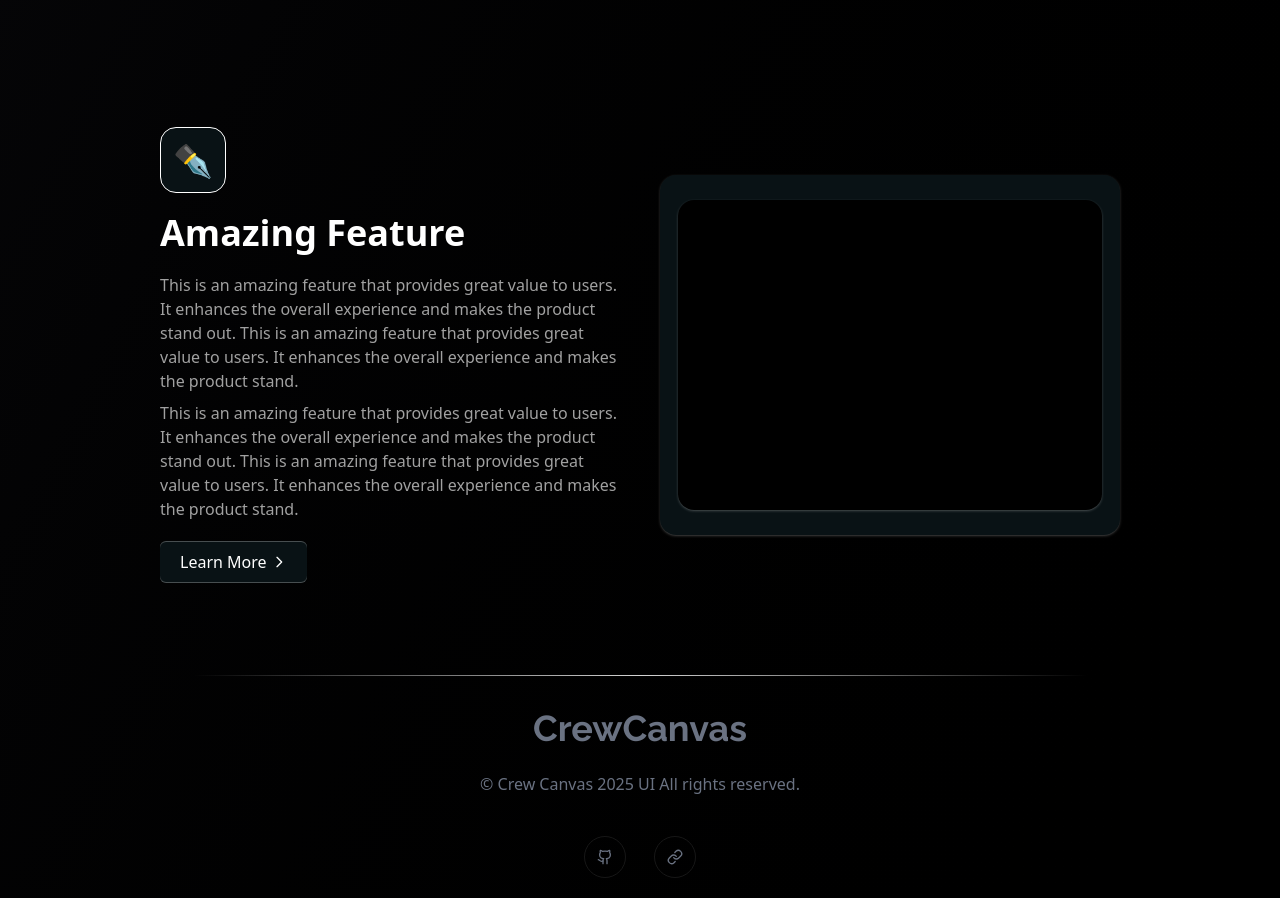
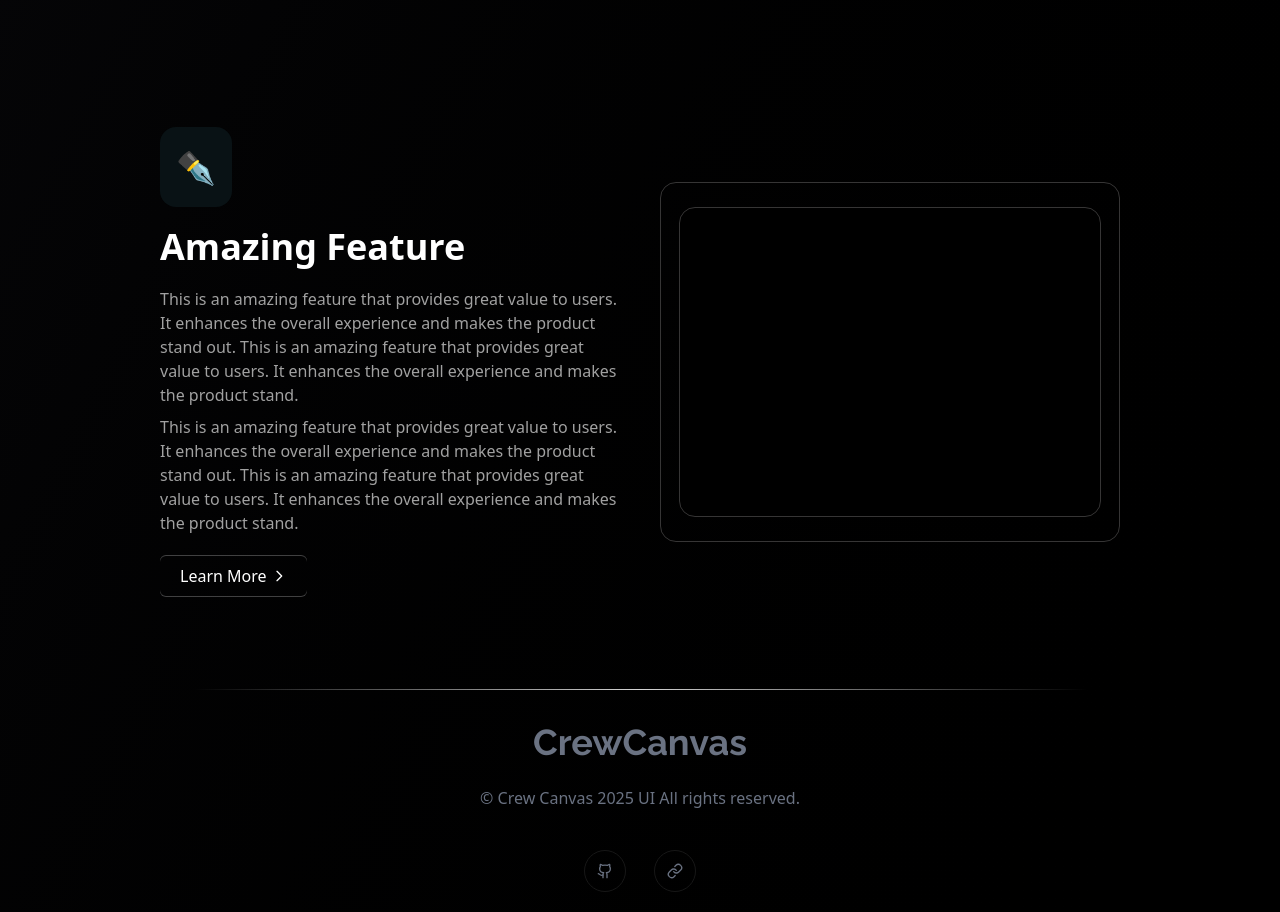
Before and after one commit to VedangKanade20/CrewCanvas-client, a React (Vite) app: page / in a window 1280 px wide. Shown: the part 1620-2532 px from the top of the page. Built offline with nearby package versions, Linux system fonts and the light colour scheme; a web font is replaced by a local one.

Commit message:
refactor: update FeatureTabCard and FeatureTabData components to accept color prop and improve styling

```diff
--- a/src/components/landing/Features/FeatureTabCard.tsx
+++ b/src/components/landing/Features/FeatureTabCard.tsx
@@ -1,9 +1,15 @@
-
-const FeatureTabCard = () => {
+interface props{
+  color:string
+}
+const FeatureTabCard = (props:props) => {
+  const css = props.color
   return (
-      <div className="flex flex-col gap-10 justify-center items-center  w-1/2 h-[360px]  shadow shadow-white/20 rounded-2xl  max-md:w-full max-md:h-[290px] max-lg:w-2/3 max-lg:h-[300px] bg-[#091215] z-50">
-          <div className="flex flex-col gap-10 justify-center items-center  w-[92%] h-[310px]  shadow shadow-white/20 rounded-2xl  max-md:w-[90%] max-md:h-[250px] max-lg:w-[90%] max-lg:h-[250px] bg-black duration-500">
-          <img src="" alt="" /></div>
+      <div
+          className={`flex flex-col gap-10 justify-center items-center  w-1/2 h-[360px]  border border-[#363535] rounded-2xl  max-md:w-full max-md:h-[290px] max-lg:w-2/3 max-lg:h-[300px] ${css} z-50`}
+      >
+          <div className="flex flex-col gap-10 justify-center items-center  w-[92%] h-[310px] border border-[#363535]  rounded-2xl  max-md:w-[90%] max-md:h-[250px] max-lg:w-[90%] max-lg:h-[250px] bg-black duration-500">
+              <img src="" alt="" />
+          </div>
       </div>
   );
 }
--- a/src/components/landing/Features/FeatureTabData.tsx
+++ b/src/components/landing/Features/FeatureTabData.tsx
@@ -1,7 +1,8 @@
 import { BottomGradient } from "@/components/Auth/ForgotPasswordFormCard";
+import { ReactNode } from "react";
 
 interface props{
-    icon: string;
+    icon: ReactNode;
     title: string;
     description: string;
     color:string
@@ -11,19 +12,19 @@ const FeatureTabData = (props: props) => {
     const css = props.color
     return (
         <div className="w-1/2 flex flex-col gap-5  text-white items-start max-md:w-full max-lg:w-[85%]">
-            <div className="px-3 py-2 border rounded-2xl text-[32px] flex justify-center items-center bg-[#091215] z-50">
+            <div className={`px-4 py-4 ${css} rounded-2xl text-[32px] flex justify-center items-center  z-50`}>
                 {props.icon}
             </div>
             <h1 className="text-4xl font-semibold max-md:text-2xl">
                 {props.title}
             </h1>
-            <div className="max-md:text-sm">
+            <div className="max-md:text-sm text-[16px]">
                 <p className="text-neutral-400 mb-2">{props.description}</p>
 
                 <p className="text-neutral-400">{props.description}</p>
             </div>
             <a
-                className={`group/btn relative py-[9px] px-5 rounded-md  font-medium text-white shadow-[0px_1px_0px_0px_#ffffff40_inset,0px_-1px_0px_0px_#ffffff40_inset]  dark:shadow-[0px_1px_0px_0px_#27272a_inset,0px_-1px_0px_0px_#27272a_inset] flex items-center group ${css}`}
+                className={`group/btn relative py-[9px] px-5 rounded-md  font-medium text-white shadow-[0px_1px_0px_0px_#ffffff40_inset,0px_-1px_0px_0px_#ffffff40_inset]  dark:shadow-[0px_1px_0px_0px_#27272a_inset,0px_-1px_0px_0px_#27272a_inset] flex items-center group `}
                 href=""
             >
                 Learn More
```
